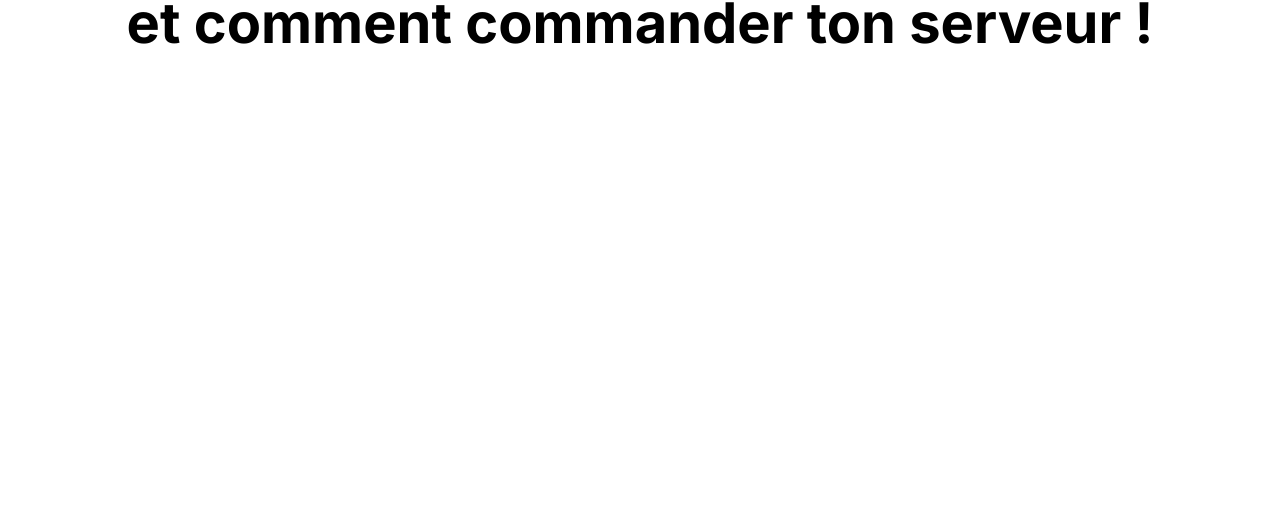
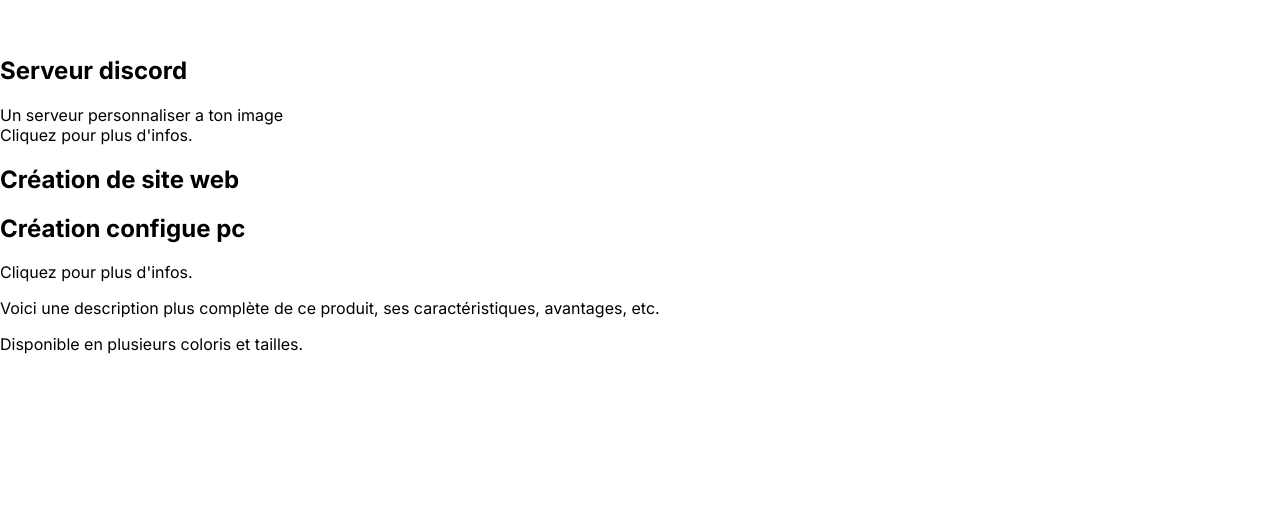
Before and after one commit to Al-harsouhir/Neolysium, a plain HTML site: page boutique.html in a window 1280 px wide. Shown: the part 273-800 px from the top of the page. Drawn offline with nearby package versions, Linux system fonts and the light colour scheme.

Commit message:
Update boutique.html

```diff
--- a/boutique.html
+++ b/boutique.html
@@ -23,8 +23,41 @@
     </nav>
     <section class="top-page">
         <div class="landing-page">
-            <h1 class="big-title">Ici tu peux retrouver toute nos offre en detaile <br> et comment commander ton serveur !</h1>
+            <h1 class="big-title">Ici tu peux retrouver toute nos offre en detaile !</h1>
         </div>
     </section>
+    <section class="cart">
+        <div class="cart-item">
+            <div class="cart-titre">
+                <h2>Serveur discord</h2>
+                <p>Un serveur personnaliser a ton image<br>Cliquez pour plus d'infos.</p>
+            </div>
+            <div class="cart-detail">
+                <p></p>
+                <p></p>
+            </div>
+        </div>
+        <div class="cart-item">
+            <div class="cart-titre">
+                <h2>Création de site web</h2>
+                <p></p>
+                <div class="cart-detail">
+                    <p></p>
+                    <p></p>
+                </div>
+            </div>
+        </div>
+        <div class="cart-item">
+            <div class="cart-titre">
+                <h2>Création configue pc</h2>
+                <p>Cliquez pour plus d'infos.</p>
+                <div class="cart-detail">
+                    <p>Voici une description plus complète de ce produit, ses caractéristiques, avantages, etc.</p>
+                    <p>Disponible en plusieurs coloris et tailles.</p>
+                </div>
+            </div>
+        </div>
+    </section>
+<script src="js/boutique.js"></script>
 </body>
 </html>
```
